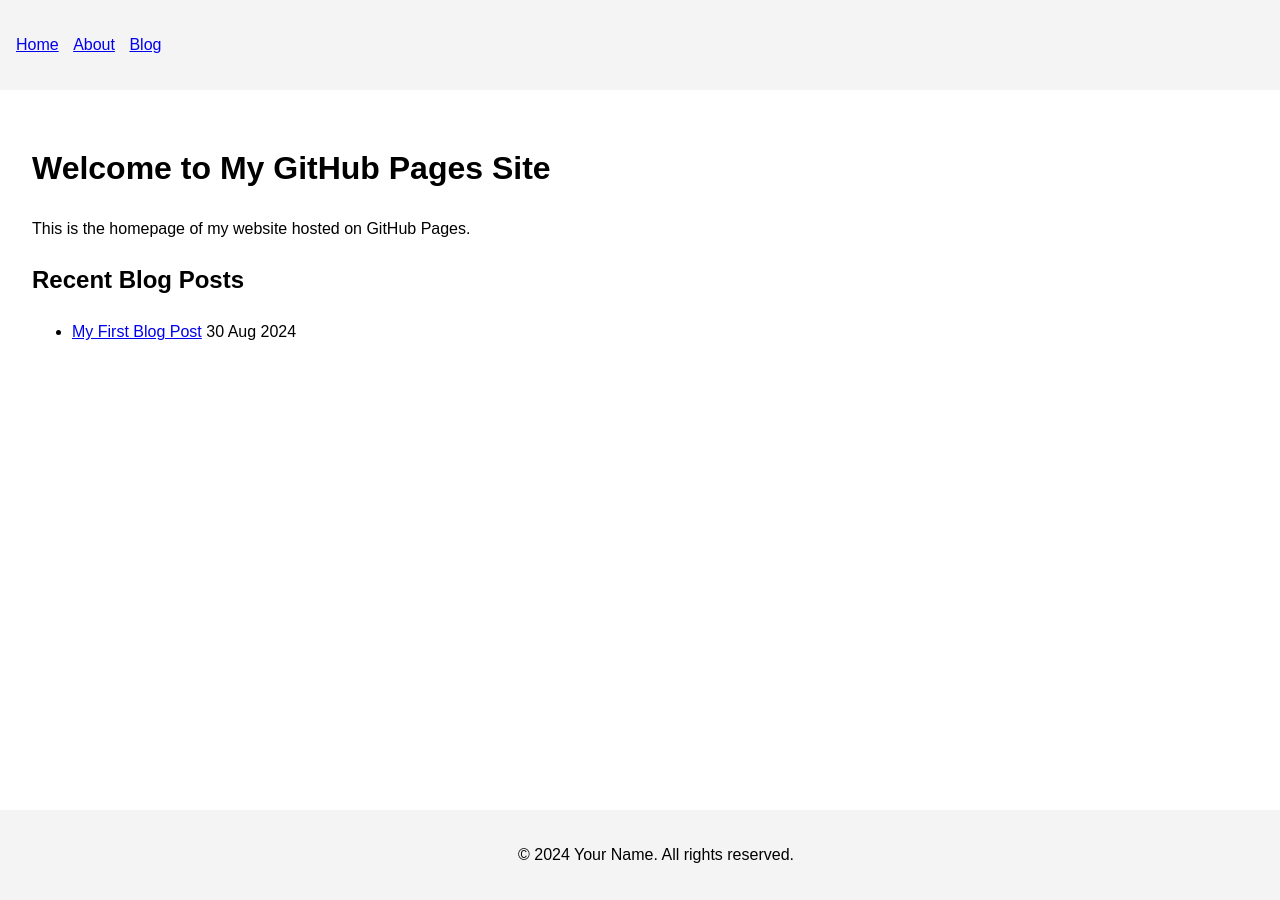
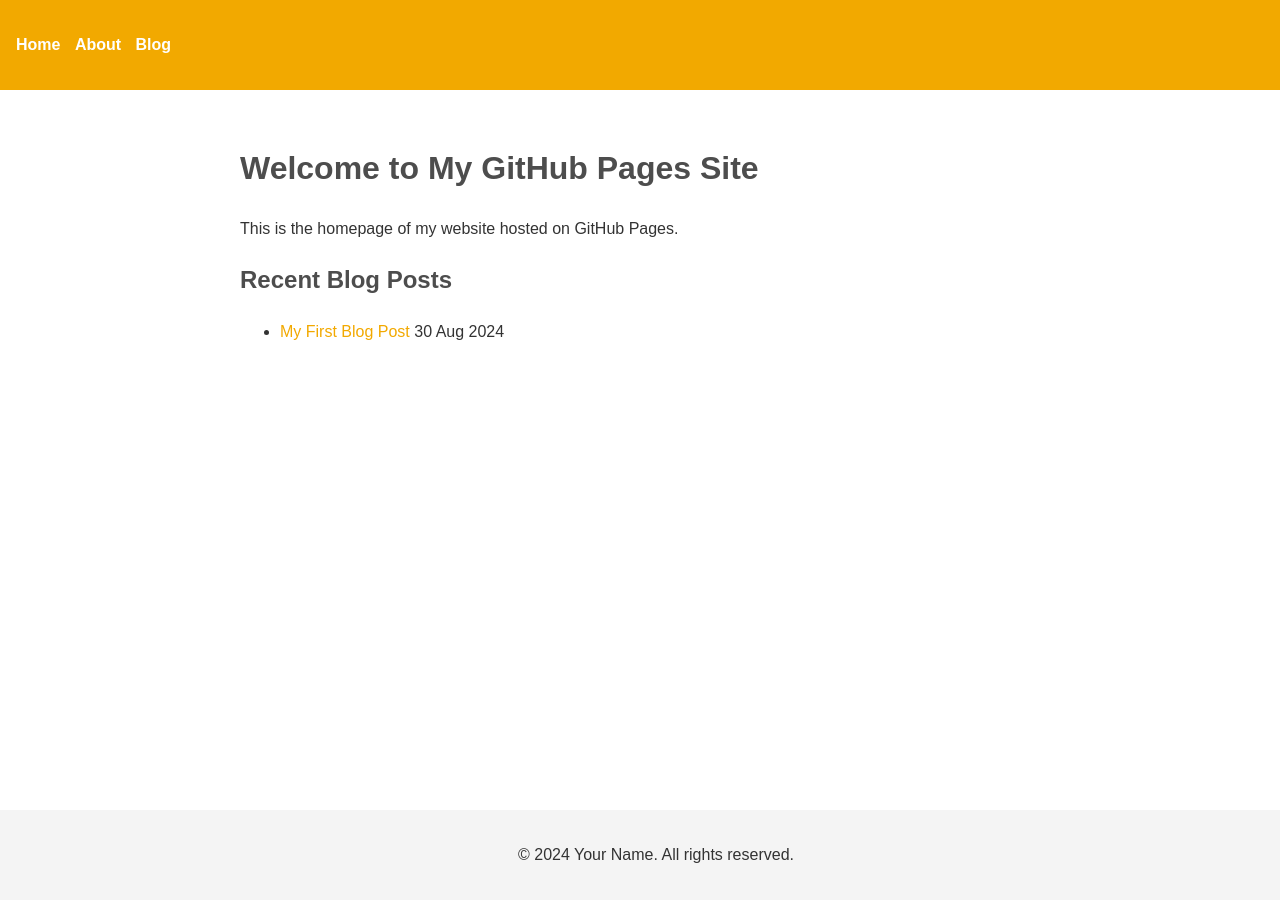
Before and after one commit to ldnbtc/ldnbtc.github.io, a Jekyll site: the page built from docs/index.html, in a window 1280 px wide. Built offline with Jekyll 4.4.1, drawn with Linux system fonts in a browser that asks for light colours; the list of posts is cut into pages by our own code.

Commit message:
Update styles.css

```diff
--- a/docs/assets/styles/styles.css
+++ b/docs/assets/styles/styles.css
@@ -3,11 +3,13 @@ body {
     line-height: 1.6;
     margin: 0;
     padding: 0;
+    color: #333;
 }
 
 header {
-    background-color: #f4f4f4;
+    background-color: #f2a900; /* Bitcoin orange */
     padding: 1rem;
+    color: white;
 }
 
 nav ul {
@@ -20,8 +22,29 @@ nav ul li {
     margin-right: 10px;
 }
 
+nav ul li a {
+    color: white;
+    text-decoration: none;
+    font-weight: bold;
+}
+
+nav ul li a:hover {
+    text-decoration: underline;
+}
+
 main {
     padding: 2rem;
+    max-width: 800px;
+    margin: 0 auto;
+}
+
+a {
+    color: #f2a900; /* Bitcoin orange for links */
+    text-decoration: none;
+}
+
+a:hover {
+    text-decoration: underline;
 }
 
 footer {
@@ -32,3 +55,23 @@ footer {
     bottom: 0;
     width: 100%;
 }
+
+h1, h2, h3 {
+    color: #4d4d4d;
+}
+
+/* Style for blog post excerpts */
+.post-excerpt {
+    border-bottom: 1px solid #eee;
+    padding-bottom: 1rem;
+    margin-bottom: 1rem;
+}
+
+.post-excerpt h2 {
+    margin-bottom: 0.5rem;
+}
+
+.post-date {
+    color: #777;
+    font-size: 0.9em;
+}
```
